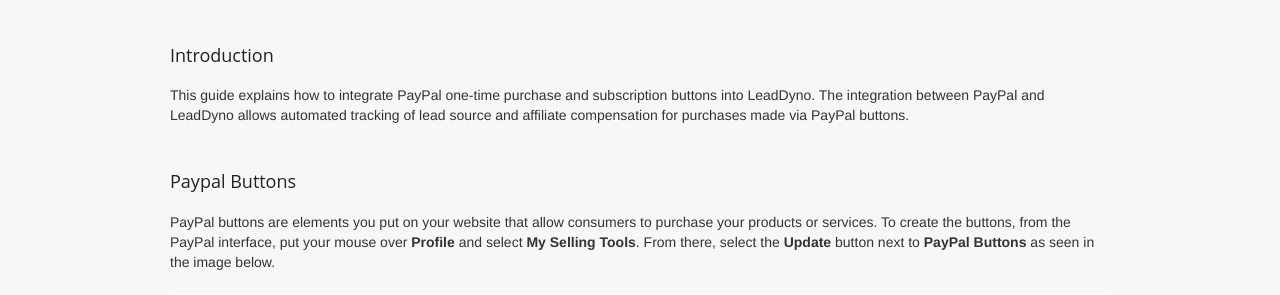
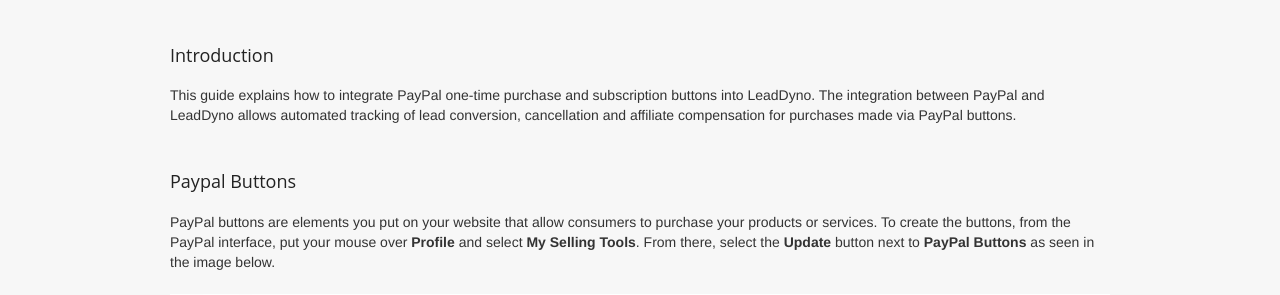
Before and after one commit to LeadDyno/leaddyno-website, a Jekyll site: the page built from paypal_integration_guide.md, in a window 1280 px wide and 900 px high. Shown: the part 121-416 px from the top of the window. Built offline with Jekyll 4.4.1, drawn with Linux system fonts in a browser that asks for light colours.

Commit message:
word cleanup

```diff
--- a/paypal_integration_guide.md
+++ b/paypal_integration_guide.md
@@ -8,7 +8,7 @@
 ## Introduction ##
 
 This guide explains how to integrate PayPal one-time purchase and subscription buttons into LeadDyno. The integration
-between PayPal and LeadDyno allows automated tracking of lead source and affiliate compensation for purchases
+between PayPal and LeadDyno allows automated tracking of lead conversion, cancellation and affiliate compensation for purchases
 made via PayPal buttons.
 
 
```
